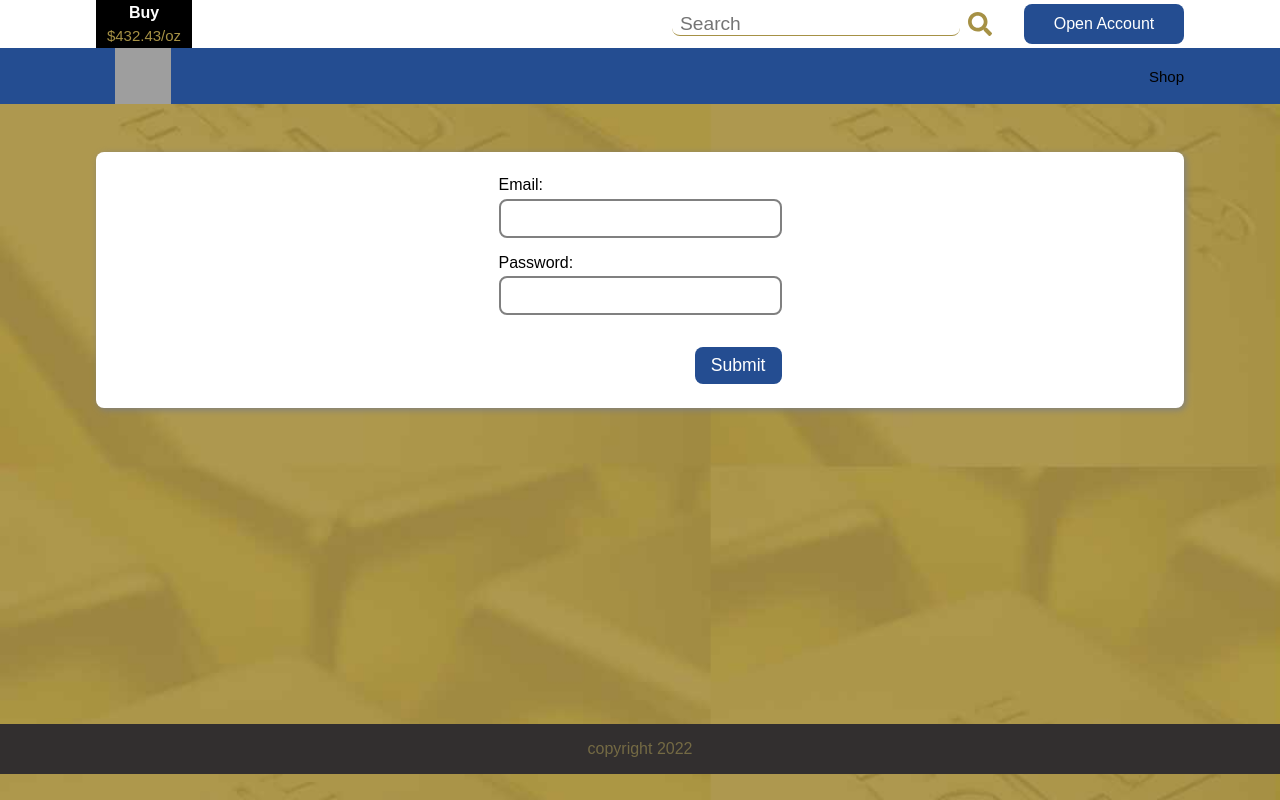
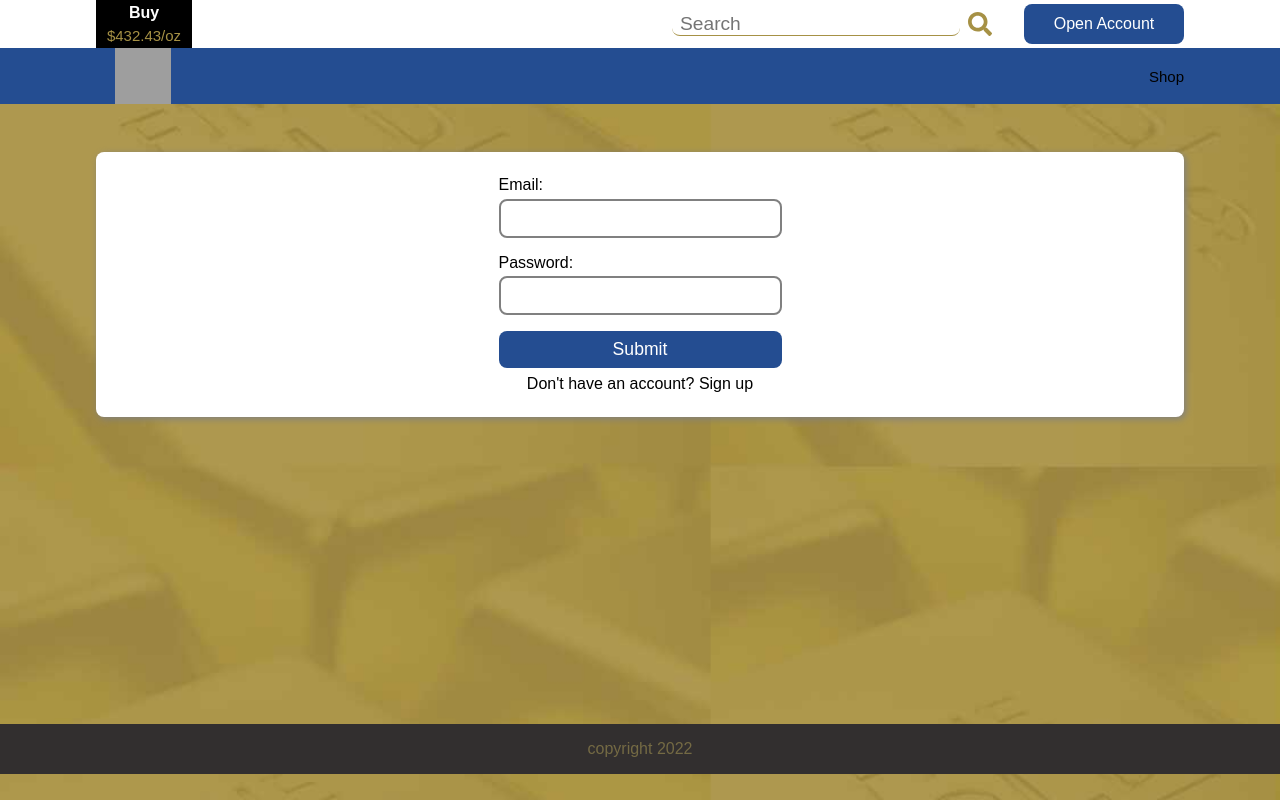
Before and after one commit to Vhickyy/dukkia, a React (Create React App) app: page /login in a window 1280 px wide. Built offline with nearby package versions, Linux system fonts and the light colour scheme; grey boxes are pictures that could not be loaded.

Commit message:
created dukia context

```diff
--- a/src/Components/Login.js
+++ b/src/Components/Login.js
@@ -2,7 +2,7 @@ import styled from "styled-components"
 import { useFormik } from "formik"
 import axios from "axios"
 import * as Yup from 'yup'
-import { Navigate, useNavigate } from "react-router-dom"
+import { Link, Navigate, useNavigate } from "react-router-dom"
 import Dashboard from "./Dashboard"
 const Login = () => {
     const navigate = useNavigate()
@@ -52,6 +52,7 @@ const formik = useFormik({
                 </div>
                 <button type="submit">Submit</button>
             </form>
+            <p>Don't have an account? <Link to={'/open-account'}>Sign up</Link></p>
         </div>
 
     </Wrapper>
@@ -85,6 +86,9 @@ form{
     /* display: grid;
     gap: 1rem; */
 }
+a{
+    color: black;
+}
 form div{
     display: flex;
     flex-direction: column;
@@ -103,8 +107,8 @@ form div{
 
 button{
     /* width: 15rem; */
-    align-self: flex-end;
-    margin-top: 1rem;
+    /* align-self: flex-end; */
+    margin-bottom: .4rem;
     padding: .5rem 1rem;
     font-size: 1.1rem;
     border-radius: .5rem;
--- a/src/Components/Openaccount.js
+++ b/src/Components/Openaccount.js
@@ -35,4 +35,7 @@ margin: 0 auto;
     border-radius: 0.5rem;
     box-shadow: 2px 2px 7px gray;
 }
+a{
+  color: black;
+}
 `
```
Also changed, not shown: src/context/DukiaContext.js (added, +12 -0 lines).
